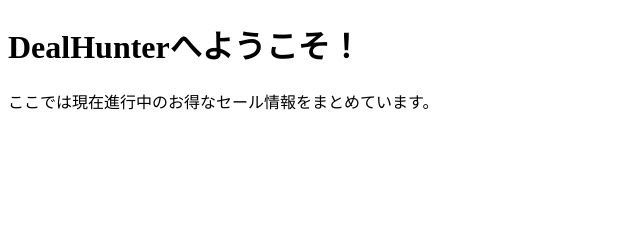
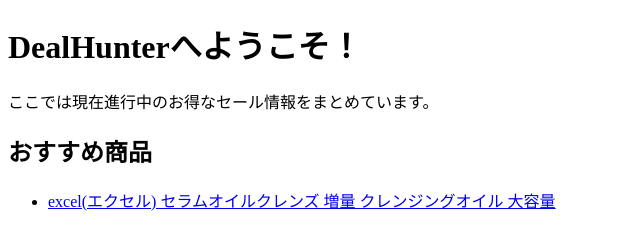
Before and after one commit to tsunemitsu/safi, a plain HTML site: page index.html in a window 1280 px wide. Shown: the whole page, without its empty margins (0-640 px from the left). Drawn offline with Linux system fonts and the light colour scheme.

Commit message:
amazonリンクサンプル設置

```diff
--- a/index.html
+++ b/index.html
@@ -8,5 +8,15 @@
 <body>
   <h1>DealHunterへようこそ！</h1>
   <p>ここでは現在進行中のお得なセール情報をまとめています。</p>
+
+  <h2>おすすめ商品</h2>
+  <ul>
+  <li>
+      <a href="https://amzn.to/42SD4In" target="_blank">
+        excel(エクセル) セラムオイルクレンズ 増量 クレンジングオイル 大容量
+      </a>
+  </li>
+  </ul>
+
 </body>
 </html>
```
